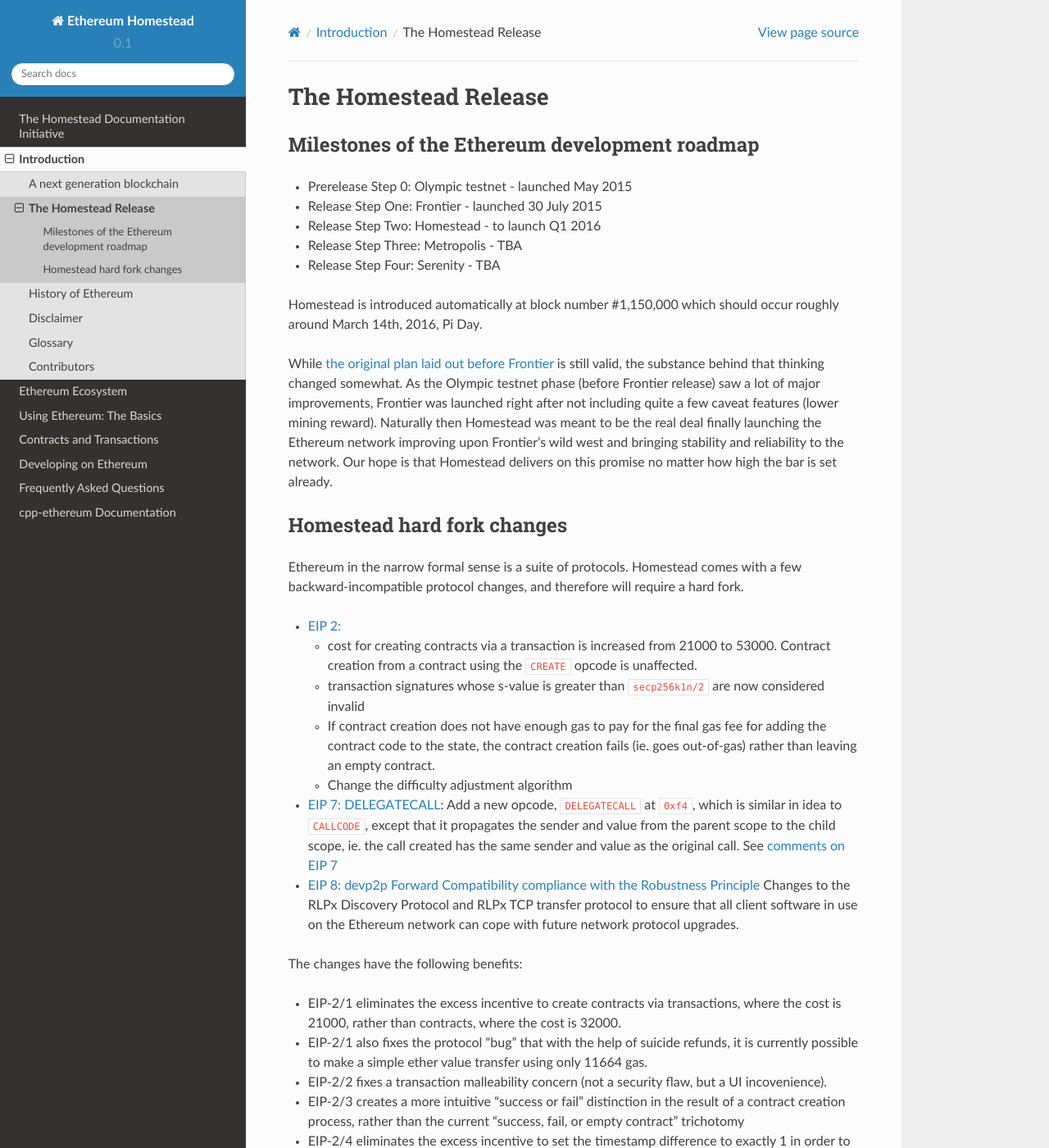
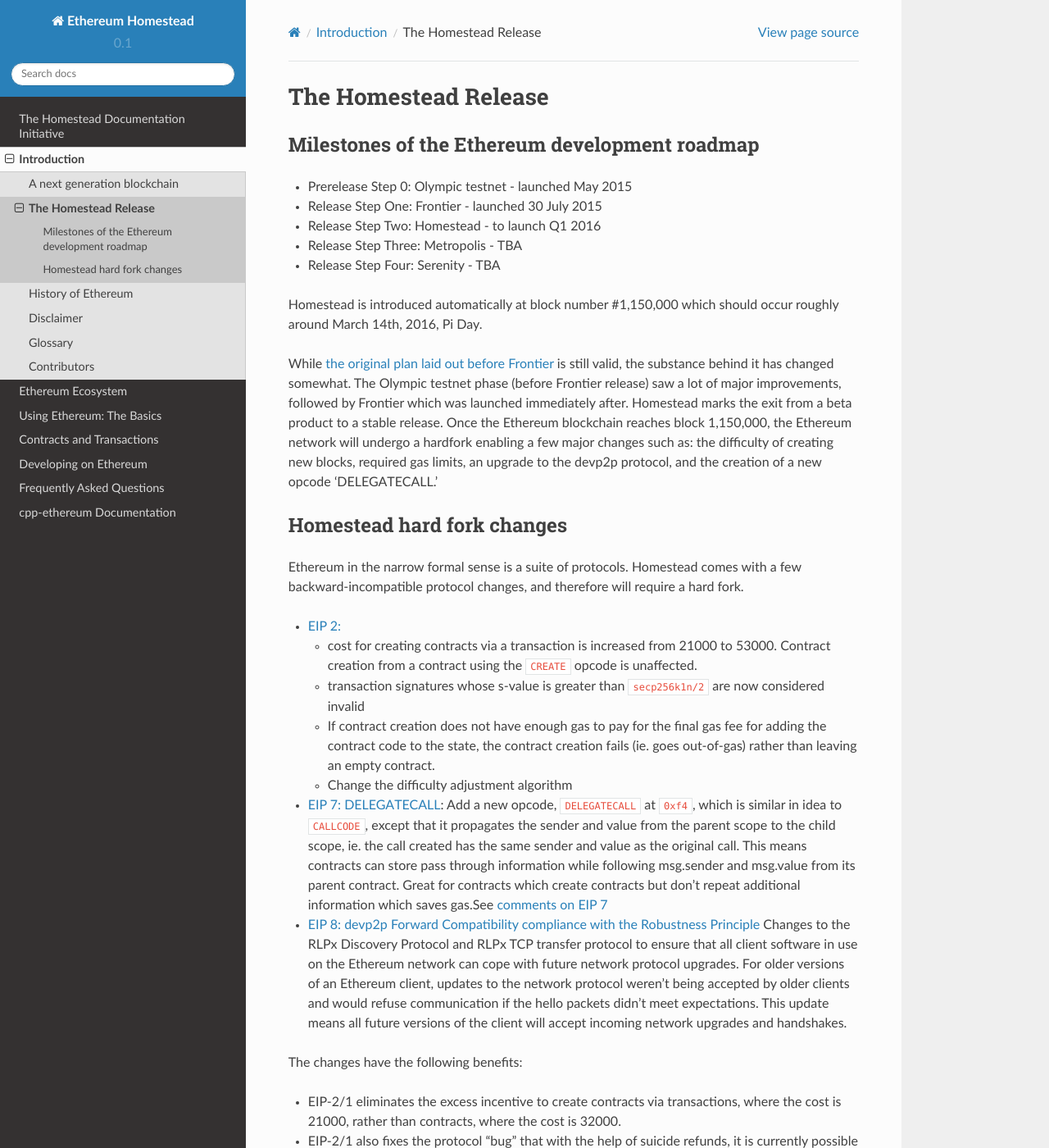
Before and after one commit to ethereum/homestead-guide, a Sphinx documentation site: the page built from source/introduction/the-homestead-release.rst, in a window 1280 px wide and 1400 px high. Shown: the whole window at 82% size. Built offline with Sphinx 7.4.7 and the Read the Docs theme 2.0.0, drawn with Linux system fonts in a browser that asks for light colours.

Commit message:
Homestead documentation and FAQ editions

```diff
--- a/source/introduction/the-homestead-release.rst
+++ b/source/introduction/the-homestead-release.rst
@@ -13,8 +13,8 @@
 
 Homestead is introduced automatically at block number #1,150,000 which should occur roughly around March 14th, 2016, Pi Day.
 
-While `the original plan laid out before Frontier <https://blog.ethereum.org/2015/03/03/ethereum-launch-process/>`_ is still valid, the substance behind that thinking changed somewhat.
-As the Olympic testnet phase (before Frontier release) saw a lot of major improvements, Frontier was launched right after not including quite a few caveat features (lower mining reward). Naturally then Homestead was meant to be the real deal finally launching the Ethereum network improving upon Frontier's wild west and bringing stability and reliability to the network. Our hope is that Homestead delivers on this promise no matter how high the bar is set already.
+While `the original plan laid out before Frontier <https://blog.ethereum.org/2015/03/03/ethereum-launch-process/>`_ is still valid, the substance behind it has changed somewhat.
+The Olympic testnet phase (before Frontier release) saw a lot of major improvements, followed by Frontier which was launched immediately after. Homestead marks the exit from a beta product to a stable release. Once the Ethereum blockchain reaches block 1,150,000, the Ethereum network will undergo a hardfork enabling a few major changes such as: the difficulty of creating new blocks, required gas limits, an upgrade to the devp2p protocol, and the creation of a new opcode ‘DELEGATECALL.’
 
 
 Homestead hard fork changes
@@ -28,8 +28,8 @@
   * transaction signatures whose s-value is greater than ``secp256k1n/2`` are now considered invalid
   * If contract creation does not have enough gas to pay for the final gas fee for adding the contract code to the state, the contract creation fails (ie. goes out-of-gas) rather than leaving an empty contract.
   * Change the difficulty adjustment algorithm
-* `EIP 7: DELEGATECALL <https://github.com/ethereum/EIPs/blob/master/EIPS/eip-7.md>`_: Add a new opcode, ``DELEGATECALL`` at ``0xf4``, which is similar in idea to ``CALLCODE``, except that it propagates the sender and value from the parent scope to the child scope, ie. the call created has the same sender and value as the original call. See `comments on EIP 7 <https://github.com/ethereum/EIPs/issues/23>`_
-* `EIP 8: devp2p Forward Compatibility compliance with the Robustness Principle <https://github.com/ethereum/EIPs/blob/master/EIPS/eip-8.md>`_ Changes to the RLPx Discovery Protocol and RLPx TCP transfer protocol to ensure that all client software in use on the Ethereum network can cope with future network protocol upgrades.
+* `EIP 7: DELEGATECALL <https://github.com/ethereum/EIPs/blob/master/EIPS/eip-7.md>`_: Add a new opcode, ``DELEGATECALL`` at ``0xf4``, which is similar in idea to ``CALLCODE``, except that it propagates the sender and value from the parent scope to the child scope, ie. the call created has the same sender and value as the original call. This means contracts can store pass through information while following msg.sender and msg.value from its parent contract. Great for contracts which create contracts but don’t repeat additional information which saves gas.See `comments on EIP 7 <https://github.com/ethereum/EIPs/issues/23>`_
+* `EIP 8: devp2p Forward Compatibility compliance with the Robustness Principle <https://github.com/ethereum/EIPs/blob/master/EIPS/eip-8.md>`_ Changes to the RLPx Discovery Protocol and RLPx TCP transfer protocol to ensure that all client software in use on the Ethereum network can cope with future network protocol upgrades. For older versions of an Ethereum client, updates to the network protocol weren’t being accepted by older clients and would refuse communication if the hello packets didn’t meet expectations. This update means all future versions of the client will accept incoming network upgrades and handshakes.
 
 The changes have the following benefits:
 
```
Also changed, not shown: source/frequently-asked-questions/frequently-asked-questions.rst (+24 -24 lines).
